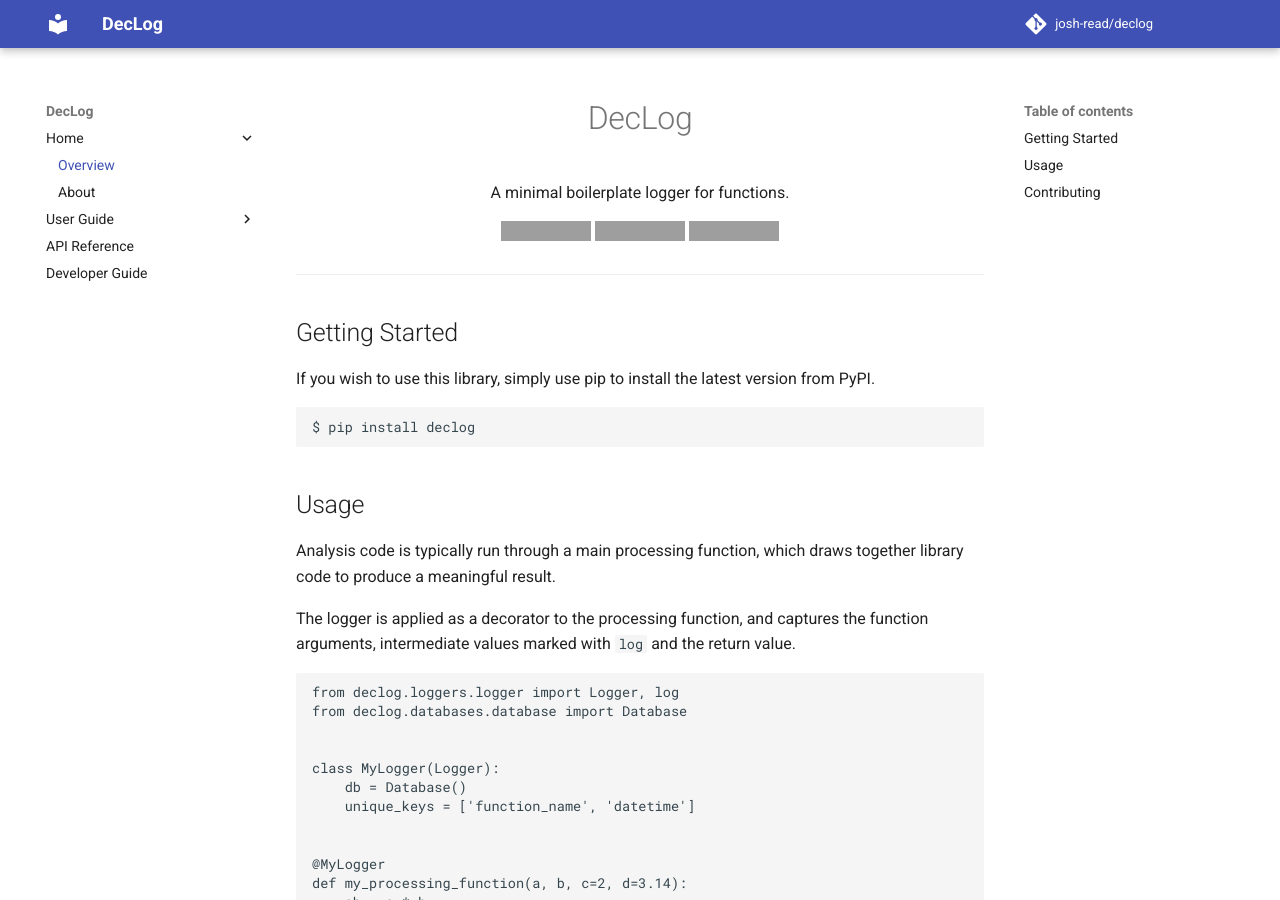
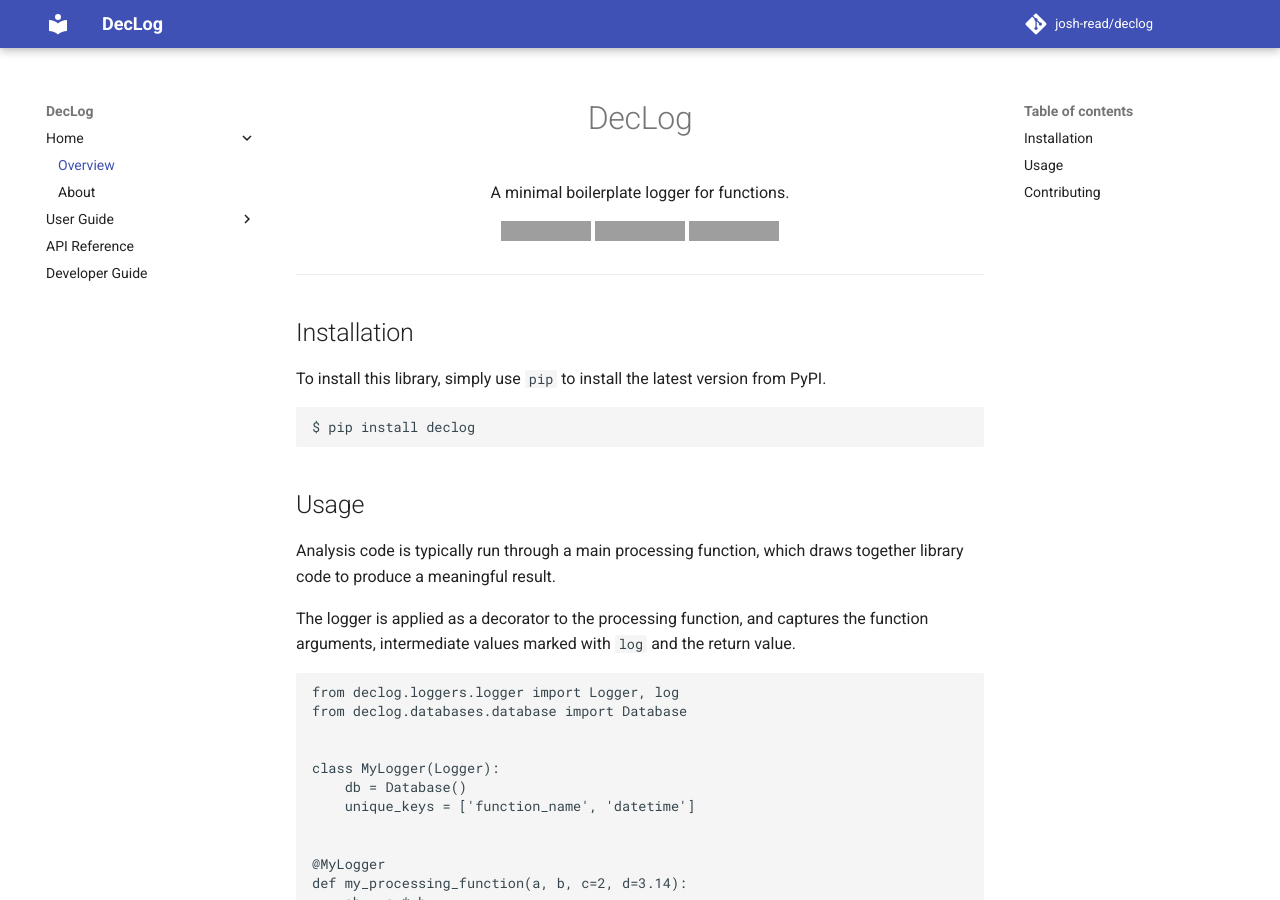
Before and after one commit to josh-read/declog, an MkDocs documentation site: the page built from docs/README.md, in a window 1280 px wide and 900 px high. Built offline with MkDocs 1.6.1 and Material for MkDocs 9.7.7, drawn with Linux system fonts in a browser that asks for light colours; comment, search, counter and statistics services are not loaded; grey boxes are pictures that could not be loaded.

Commit message:
Update installation section in README.md

````diff
--- a/docs/README.md
+++ b/docs/README.md
@@ -19,9 +19,9 @@
 
 ---
 
-## Getting Started
+## Installation
 
-If you wish to use this library, simply use pip to install the
+To install this library, simply use `pip` to install the
 latest version from PyPI.
 
 ```commandline
````
